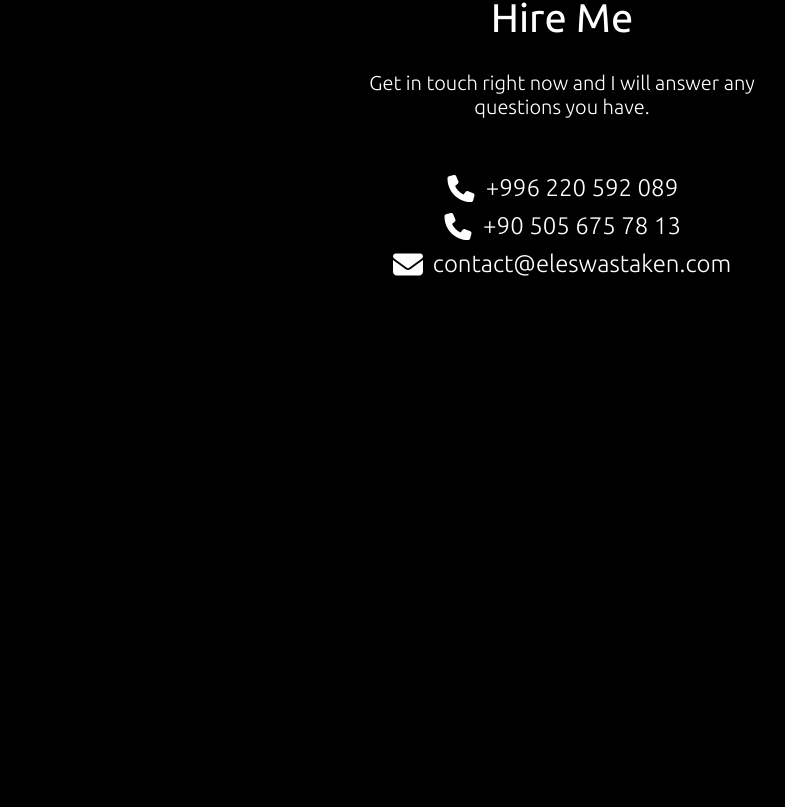
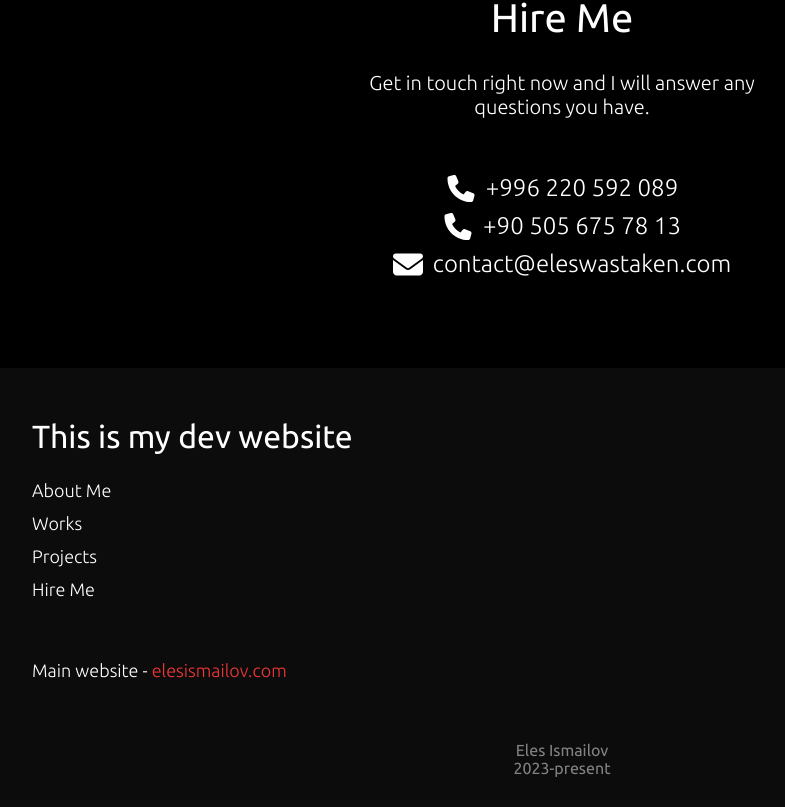
Before and after one commit to elesismailov/dev.elesismailov.com, a Next.js app: page / in a window 1280 px wide. Shown: the part 2080-2887 px from the top of the page, without its empty margins (78-863 px from the left). Before the commit the page ends 2448 px from the top, so only its background shows below. Built offline with nearby package versions, Linux system fonts and the light colour scheme.

Commit message:
Add footer section

```diff
--- a/components/Footer.js
+++ b/components/Footer.js
@@ -0,0 +1,25 @@
+
+
+export default function Footer({ d }) {
+    console.log(d)
+    return (
+        <footer className="main-footer">
+
+            <div className="wrapper">
+
+                <h2>{ d.footer_h2 }</h2>
+                <nav>
+                    <ul>
+                        { d.footer_links.map(link => <li><a href={ link.href }>{ link.text }</a></li>) }
+                    </ul>
+                    <a className="main-link" href={d.footer_main_link.href} dangerouslySetInnerHTML={{__html: d.footer_main_link.text }}></a>
+                </nav>
+
+                <div className="attribution">
+                    <p className="attribution-1">{ d.footer_attribution_1 }</p>
+                    <p className="attribution-2">{ d.footer_attribution_2 }</p>
+                </div>
+            </div>
+        </footer>
+    )
+}
--- a/pages/index.js
+++ b/pages/index.js
@@ -3,6 +3,7 @@
 import Head from 'next/head'
 
 import Header from '@/components/Header';
+import Footer from '@/components/Footer';
 
 import page_data from "./page_data.json";
 
@@ -21,9 +22,11 @@
         <meta name="viewport" content="width=device-width, initial-scale=1" />
         <link rel="icon" href="/favicon.ico" />
       </Head>
+
+
+      <Header />
+
       <main lang={ locale }>
-
-        <Header />
 
         <section className="intro">
           <div className="wrapper">
@@ -107,6 +110,9 @@
         </section>
 
       </main>
+
+
+      <Footer d={d}/>
     </>
     )
   } else {
--- a/pages/page_data.json
+++ b/pages/page_data.json
@@ -19,7 +19,19 @@
             ],
             "hire_me_emails": [
                 "contact@eleswastaken.com"
-            ]
+            ],
+
+            "footer_h2": "This is my dev website",
+            "footer_links": [
+                {"text": "About Me", "href": "/about-me"},
+                {"text": "Works", "href": "/works"},
+                {"text": "Projects", "href": "/projects"},
+                {"text": "Hire Me", "href": "/hire-me"}
+            ],
+            "footer_main_link": {"text": "Main website - <span>elesismailov.com</span>", "href": "http://elesismailov.com"},
+            "footer_attribution_1": "Eles Ismailov",
+            "footer_attribution_2": "2023-present"
+
         },
         "ru": {}
     }
--- /dev/null
+++ b/styles/footer.module.scss
@@ -0,0 +1,76 @@
+
+footer.main-footer {
+
+    background: #0C0C0C;
+
+    .wrapper {
+        max-width: var(--max-width);
+        margin: auto;
+
+        padding: 50px 110px 30px;
+
+        h2 {
+            font-size: 2rem;
+            font-weight: 400;
+        }
+
+        nav ul {
+            margin-top: 25px;
+
+            list-style: none;
+            display: flex;
+            flex-direction: column;
+            gap: 12px;
+
+            li a {
+                color: var(--white);
+                font-size: 18px;
+                font-weight: 200;
+                transition: color .1s ease;
+
+                &:hover {
+                    color: var(--red);
+                }
+            }
+        }
+
+        nav .main-link {
+            margin-top: 60px;
+            display: inline-block;
+
+            color: var(--white);
+            font-size: 18px;
+            font-weight: 200;
+            transition: color .1s ease;
+
+            span {
+                color: var(--red);
+            }
+            &:hover {
+                color: var(--red);
+            }
+        }
+
+        .attribution {
+            margin-top: 60px;
+            text-align: center;
+            color: var(--dark-grey);
+        }
+    }
+
+    @media only screen and (max-width: 768px) {
+        .wrapper {
+            padding: 50px 60px 30px;
+        }
+    }
+    @media only screen and (max-width: 450px) {
+        h2 {
+            // font-size: 3rem;
+        }
+        .wrapper {
+
+            padding: 40px 25px 30px;
+
+        }
+    }
+}
--- a/styles/globals.scss
+++ b/styles/globals.scss
@@ -1,4 +1,5 @@
 @import './intro.module.scss';
+@import './footer.module.scss';
 @import './header.module.scss';
 @import './hire-me.module.scss';
 @import './recent-works.module.scss';
```
